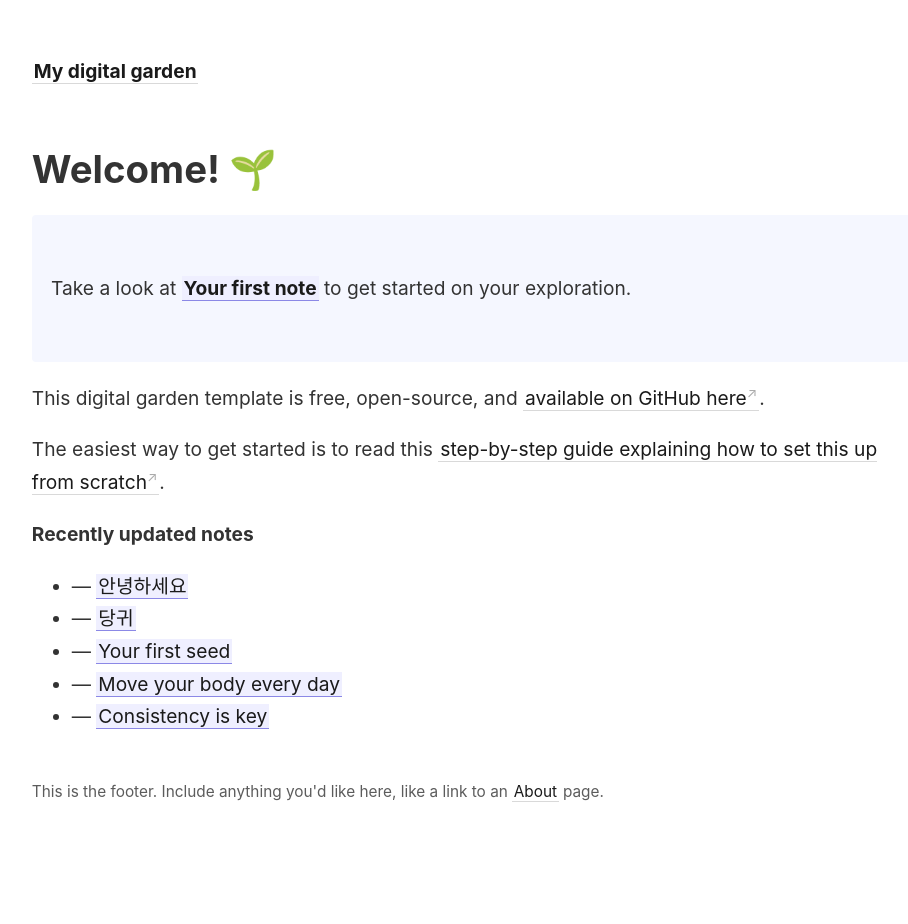
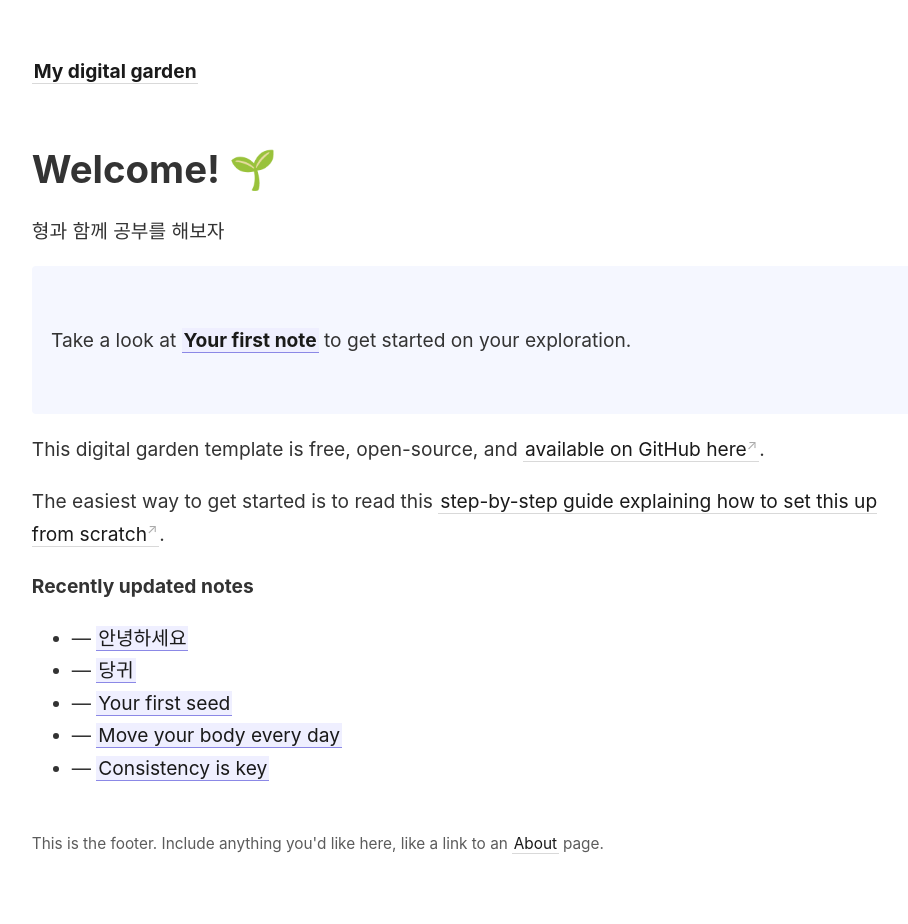
Before and after one commit to simbio11/Studyhani, a Jekyll site: the page built from _pages/index.md, in a window 1280 px wide. Shown: the whole page, without its empty margins (45-953 px from the left). Built offline with Jekyll 4.4.1, drawn with Linux system fonts in a browser that asks for light colours; before the commit the page ends 900 px from its top, so only the background shows below that.

Commit message:
Update index.md

```diff
--- a/_pages/index.md
+++ b/_pages/index.md
@@ -6,6 +6,8 @@ permalink: /
 ---
 
 # Welcome! 🌱
+
+형과 함께 공부를 해보자
 
 <p style="padding: 3em 1em; background: #f5f7ff; border-radius: 4px;">
   Take a look at <span style="font-weight: bold">[[Your first note]]</span> to get started on your exploration.
```
